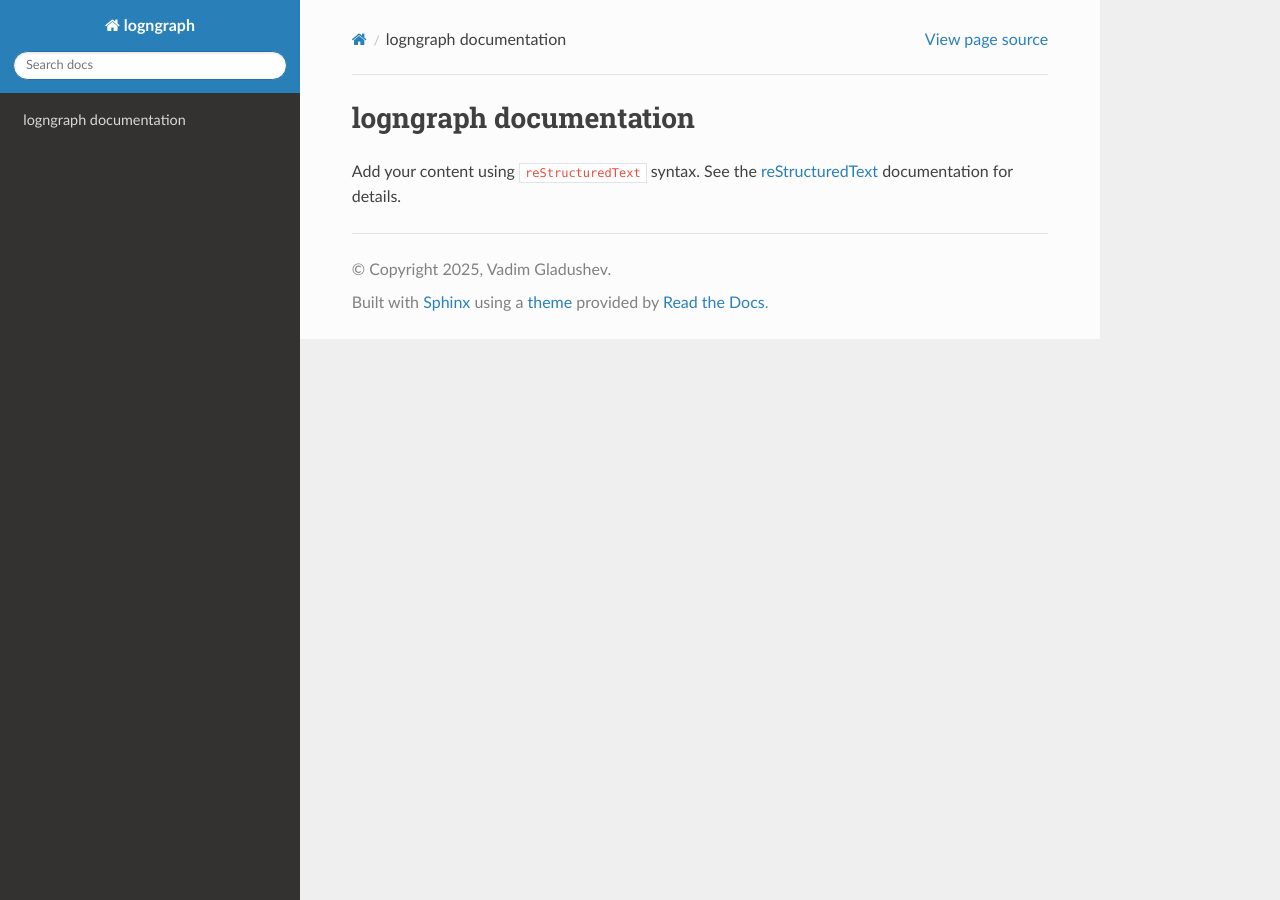
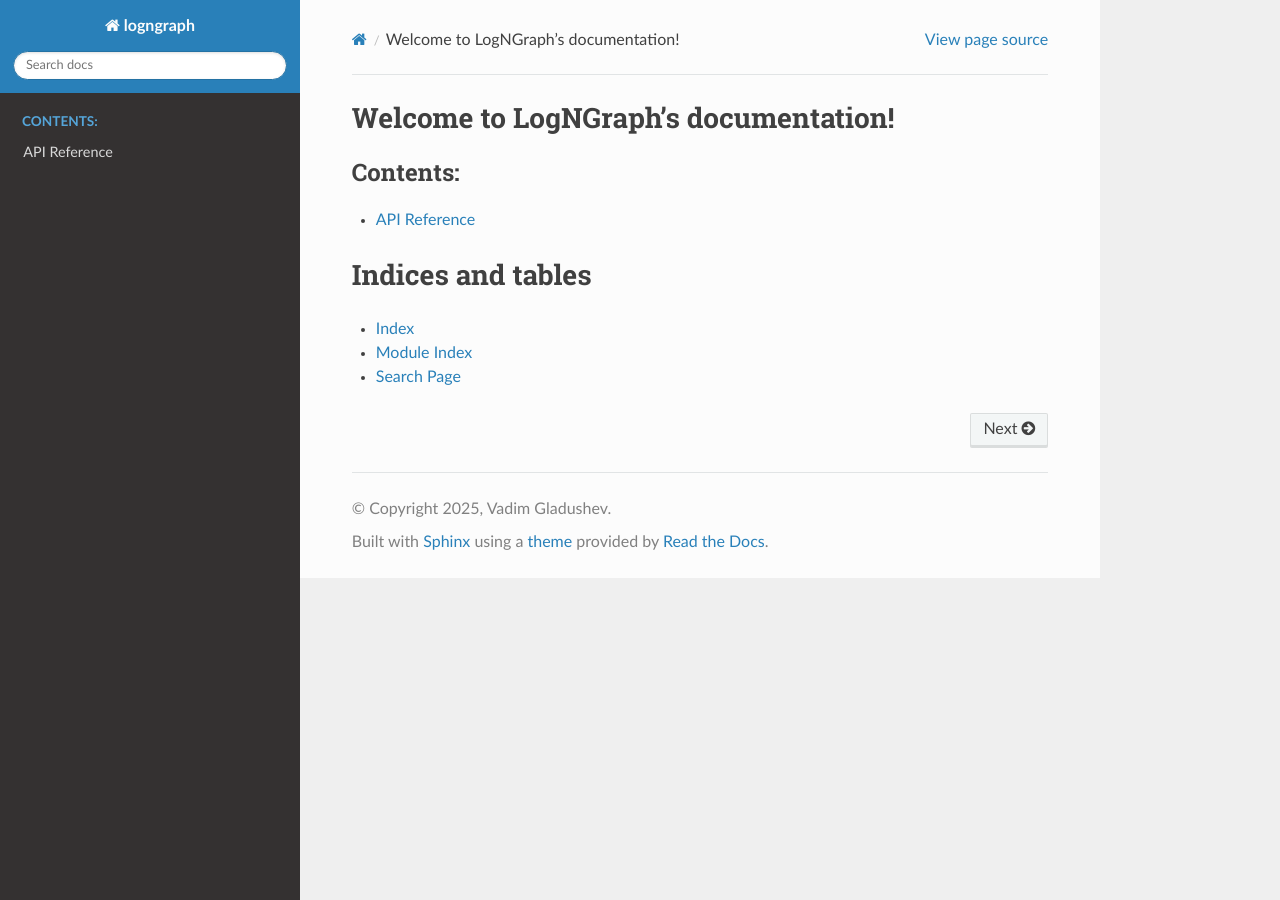
Before and after one commit to GS11566/logngraph, a Sphinx documentation site: the page built from docs/source/index.rst, in a window 1280 px wide. Built offline with Sphinx 7.4.7 and the Read the Docs theme 3.1.0, drawn with Linux system fonts in a browser that asks for light colours.

Commit message:
Added sphinx-rtd-theme in the requirements.txt

```diff
--- a/docs/source/conf.py
+++ b/docs/source/conf.py
@@ -14,7 +14,11 @@
 # -- General configuration ---------------------------------------------------
 # https://www.sphinx-doc.org/en/master/usage/configuration.html#general-configuration
 
-extensions = []
+extensions = [
+    'sphinx.ext.autodoc',
+    'sphinx.ext.viewcode',
+    'sphinx.ext.napoleon'
+]
 
 templates_path = ['_templates']
 exclude_patterns = ['_build', 'Thumbs.db', '.DS_Store']
--- a/docs/source/index.rst
+++ b/docs/source/index.rst
@@ -1,16 +1,15 @@
-.. logngraph documentation master file, created by
-   sphinx-quickstart on Sat Aug 30 14:12:01 2025.
-   You can adapt this file completely to your liking, but it should at least
-   contain the root `toctree` directive.
-
-logngraph documentation
-=======================
-
-Add your content using ``reStructuredText`` syntax. See the
-`reStructuredText <https://www.sphinx-doc.org/en/master/usage/restructuredtext/index.html>`_
-documentation for details.
-
+Welcome to LogNGraph's documentation!
+=====================================
 
 .. toctree::
    :maxdepth: 2
    :caption: Contents:
+
+   modules
+
+Indices and tables
+==================
+
+* :ref:`genindex`
+* :ref:`modindex`
+* :ref:`search`
--- a/requirements.txt
+++ b/requirements.txt
@@ -1 +1,2 @@
 pygame
+sphinx-rtd-theme
```
Also changed, not shown: docs/source/modules.rst (added, +7 -0 lines).
